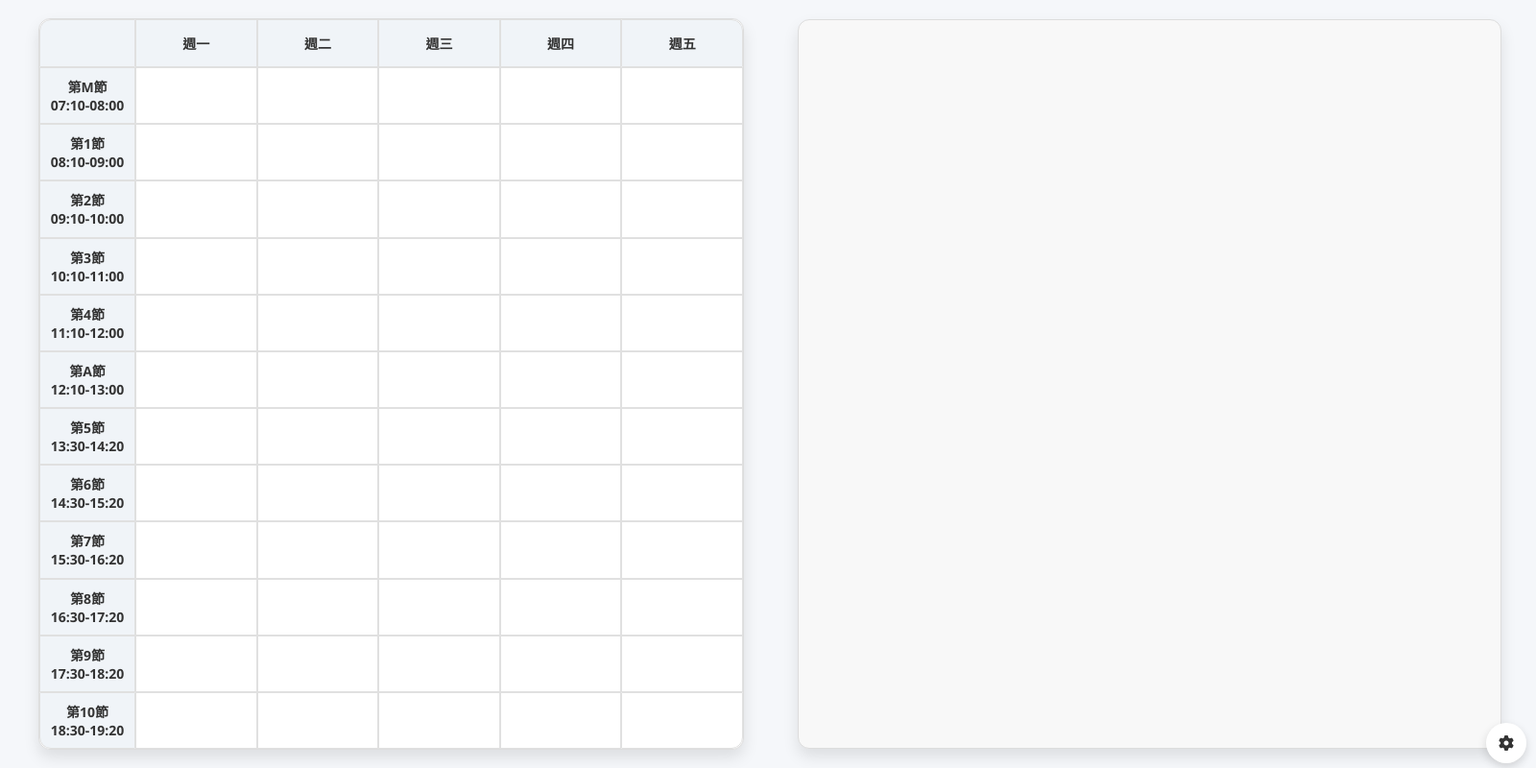
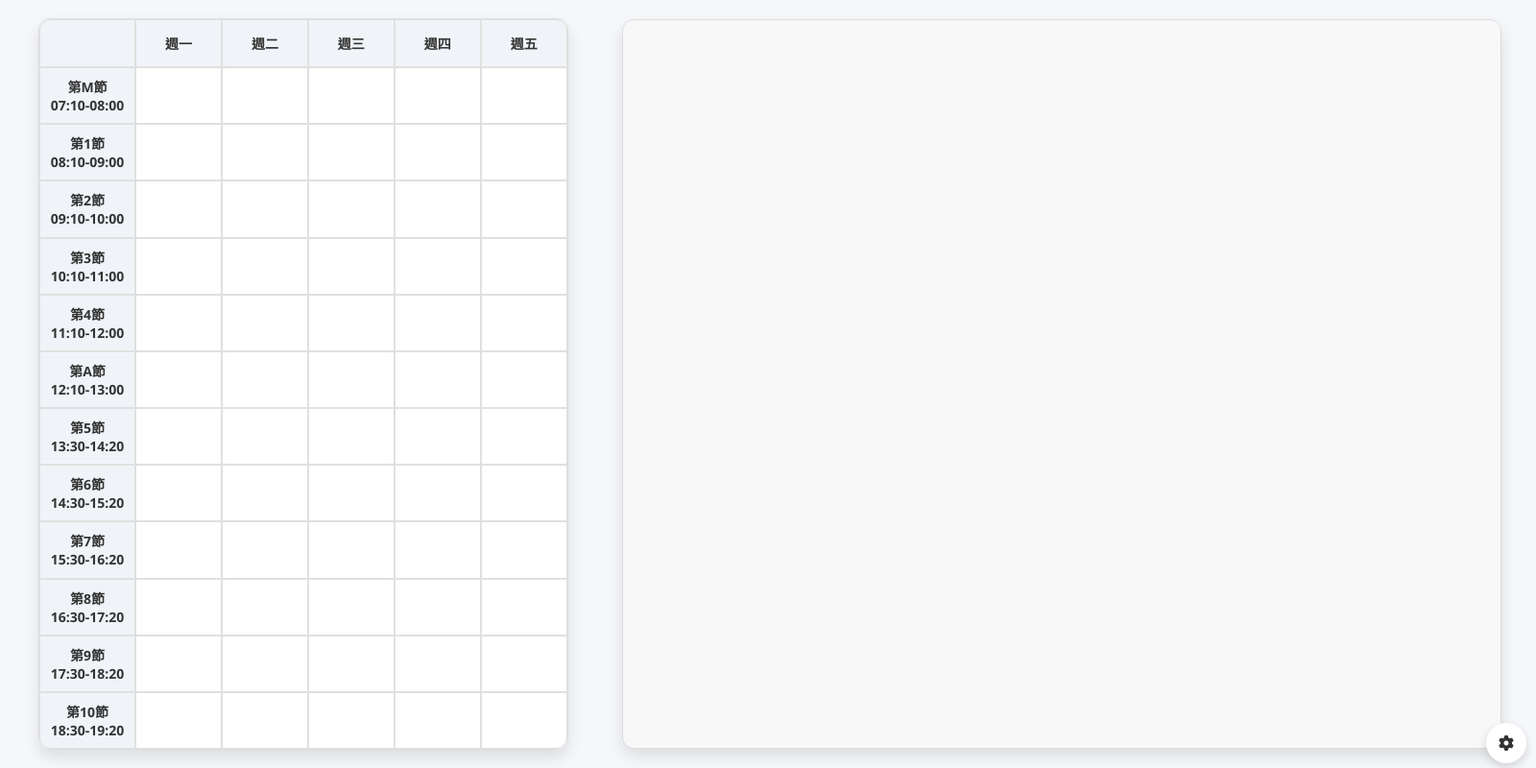
Before and after one commit to YENpsychopomp/nkust-Timetable-Assistant, an Electron app: page index.html in a window 1600 px wide. Shown: the whole page at 96% size. Drawn offline with nearby package versions, Linux system fonts and the light colour scheme; some packages are replaced by stand-ins of ours; files that its build step writes are made by us from their sources; no server answers; a script that the page names is missing; files whose address does not match are found by name; a web font is replaced by a local one.

Commit message:
Update style.css

```diff
--- a/style.css
+++ b/style.css
@@ -73,7 +73,7 @@ body {
 	background-color: var(--white);
 	border: 1px solid var(--border-color);
 	margin-right: 20px;
-	flex: 2.5;
+	flex: 1.5;
 }
 
 .container {
@@ -371,4 +371,5 @@ body {
 		width: 100%;
 		grid-template-rows: 50px repeat(12, 70px);
 	}
+
 }
```
